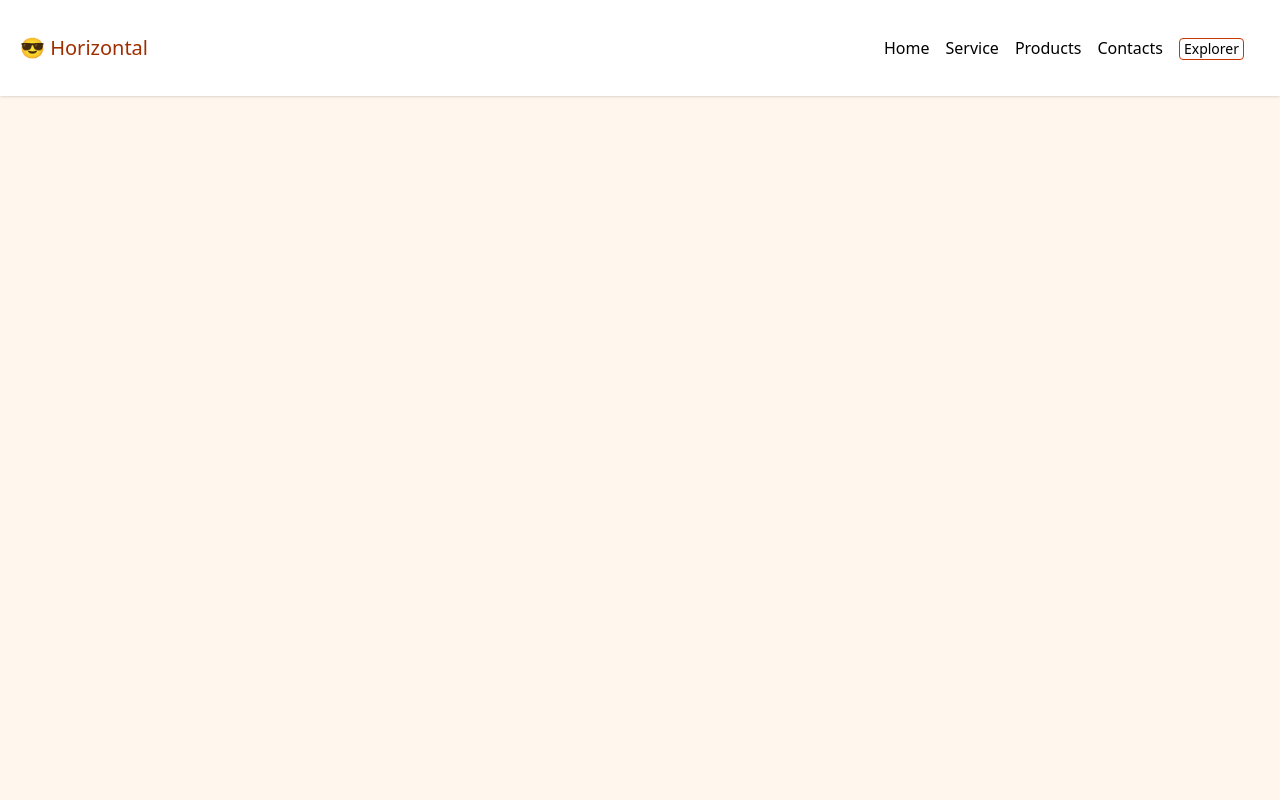
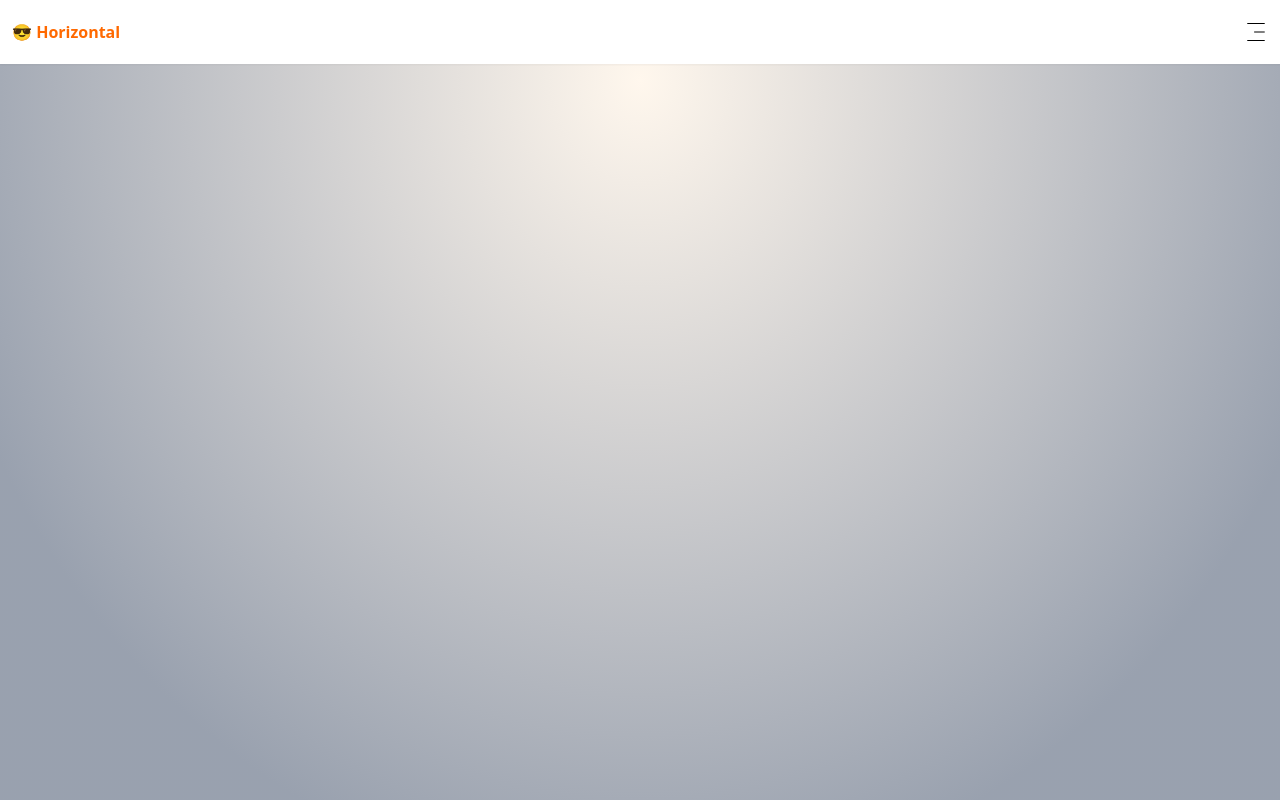
Before and after one commit to MOTANAFI/tailwindcssv4, a React (Vite) app: page / in a window 1280 px wide. Built offline with nearby package versions, Linux system fonts and the light colour scheme.

Commit message:
sliding side bar menu

```diff
--- a/src/App.tsx
+++ b/src/App.tsx
@@ -1,12 +1,14 @@
 
-import Nav from './Nav'
+// import Nav from './Nav'
+import SlidingMenu from './SlidingMenu'
 
 function App() {
 
 
   return (
     <>
-     <Nav />
+     {/* <Nav /> */}
+     <SlidingMenu />
     </>
   )
 }
--- a/src/Nav.tsx
+++ b/src/Nav.tsx
@@ -11,7 +11,7 @@ export default function Nav() {
   return (
     <nav className="bg-white p-5 shadow flex items-center justify-between relative">
         {/* LOGO */}
-        <div className=" text-xl text-orange-800"><span>😎 Horizontal</span></div>
+        <div className=" text-xl text-orange-800">SlidingMenu</div>
 
             <ul className={`text-black flex flex-col md:flex-row space-y-5 md:space-y-0 md:space-x-4
              absolute top-[70px] p-4 left-0 bg-white w-full md:static shadow md:shadow-none rounded-b-xl md:w-auto md:opacity-100   duration-300 ease-in-out ${show ? 'opacity-100 z-10 pointer-events-auto': 'opacity-0 z-[-1] pointer-events-none'}  md:opacity-100 md:z-auto md:pointer-events-auto`}>
--- /dev/null
+++ b/src/SlidingMenu.tsx
@@ -0,0 +1,40 @@
+import { useState } from "react";
+import { CiMenuFries } from "react-icons/ci";
+
+export default function SlidingMenu() {
+    const [show, setShow] = useState(false);
+     function  handleMenu() {
+        setShow(!show)
+
+    }
+  return (
+    <div className="bg-radial-[at_50%_10%] from-gray100 to-gray-400 to-80% h-screen">
+      <div className="bg-white py-5 px-3 shadow-xs">
+        <div>
+          {/* Left side: Log  */}
+          <div className="flex items-center justify-between">
+            <div className="text-orange-500 font-semibold cursor-pointer">
+              <span>😎 Horizontal</span>
+            </div>
+
+          {/* Right side: Menu icon */}
+          <button onClick={handleMenu} className="cursor-pointer text-2xl">
+            <CiMenuFries />
+          </button>
+          {/* Slidign Menu transform translate-x-full duration-300 */}
+          <div className={`fixed top-0 right-0  w-64 h-full bg-white p-5 transform ${show ? 'translate-x-0' : 'translate-x-full'} duration-300`}>
+            <button onClick={handleMenu} className="text-gray-600 border border-gray-200 hover:shadow-sm w-full rounded-lg ">Close menu</button>
+            <nav className="mt-8 space-y-4">
+                <a href="#" className="block text-lg font-medium text-gray-800 hover:text-orange-500">Home</a>
+                <a href="#" className="block text-lg font-medium text-gray-800 hover:text-orange-500">Services</a>
+                <a href="#" className="block text-lg font-medium text-gray-800 hover:text-orange-500">About</a>
+                <a href="#" className="block text-lg font-medium text-gray-800 hover:text-orange-500">Contacts</a>
+
+            </nav>
+          </div>
+          </div>
+        </div>
+      </div>
+    </div>
+  );
+}
```
